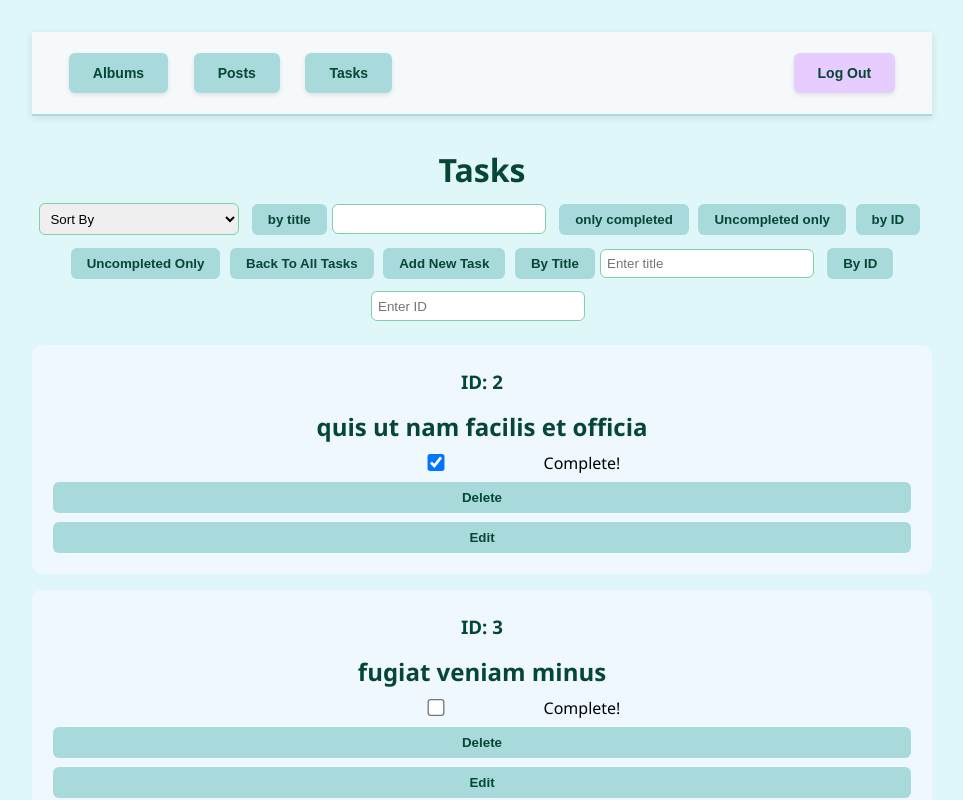
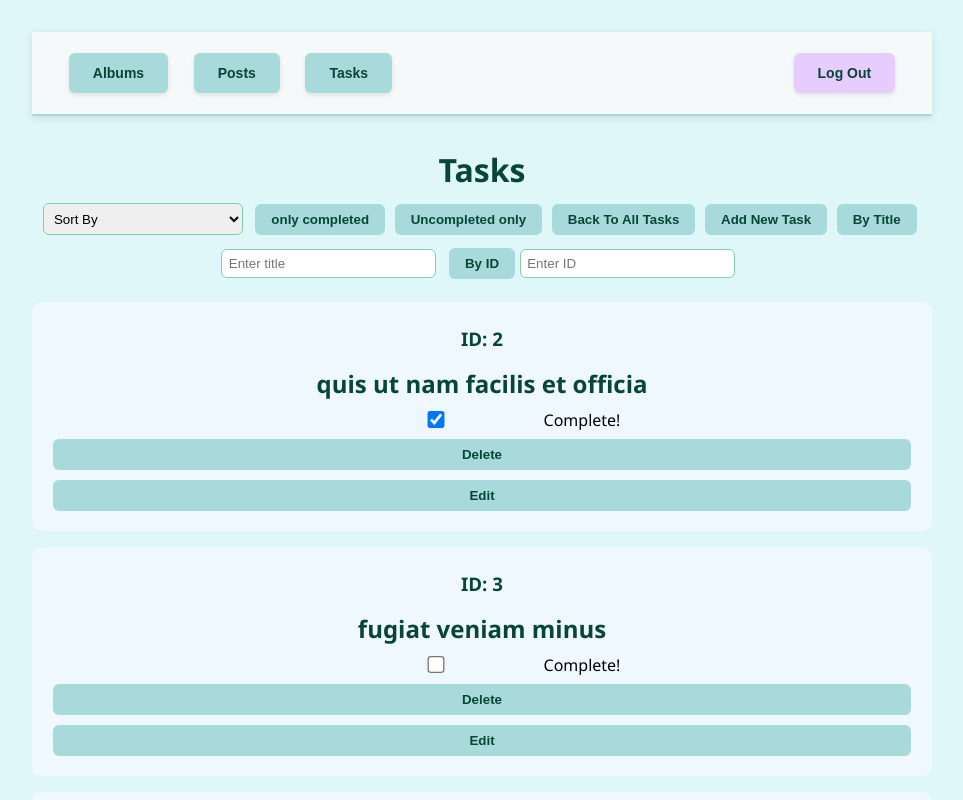
Before and after one commit to s0583232209/react-2-project, a React (Vite) app: page /tasks/1 in a window 1280 px wide. Shown: the top 800 px of the page, without its empty margins (158-1121 px from the left). Built offline with nearby package versions, Linux system fonts and the light colour scheme; data requests are answered from the project's data file; sample sign-in values are in the browser's storage.

Commit message:
Remove duplicate buttons

```diff
--- a/src/Components/Tasks.jsx
+++ b/src/Components/Tasks.jsx
@@ -574,23 +574,8 @@ export default function Tasks(props) {
         <option value="true">Completed First</option>
         <option value="false">Uncompleted First</option>
       </select>
-      <button
-        id="byTitle"
-        onClick={() => {
-          setCondition("byTitle");
-          setCheck(() => (task) => {
-            return task.title.toLowerCase().includes(title.toLowerCase());
-          });
-          navigate(`?title=${title}`);
-        }}
-      >
-        by title
-      </button>
-      <input
-        type="text"
-        onChange={(e) => setTitle(e.target.value)}
-        value={title}
-      ></input>
+
+
       <button
         onClick={() => {
           setCondition("completedOnly");
@@ -613,30 +598,7 @@ export default function Tasks(props) {
       >
         Uncompleted only
       </button>
-      <button
-        id="byID"
-        onClick={() => {
-          setCondition("byId");
-          setCheck(() => (task) => {
-            return task.id == taskID;
-          });
-          navigate(`?id=${taskID}`);
-        }}
-      >
-        by ID
-      </button>
 
-        <button
-          onClick={() => {
-            setCondition("uncompletedOnly");
-            setCheck(() => (task) => {
-              return !task.completed;
-            });
-            navigate(`?completed=false`);
-          }}
-        >
-          Uncompleted Only
-        </button>
 
         <button onClick={back}>Back To All Tasks</button>
 
```
